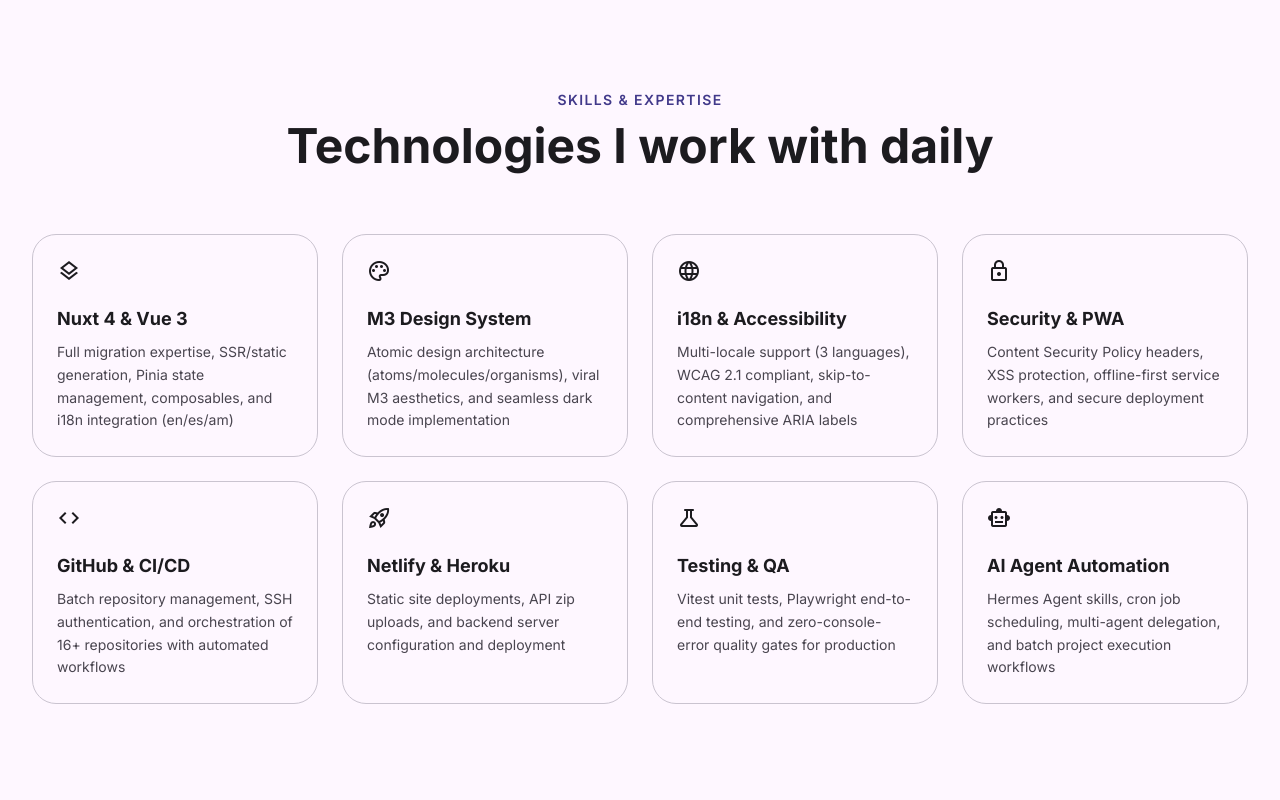
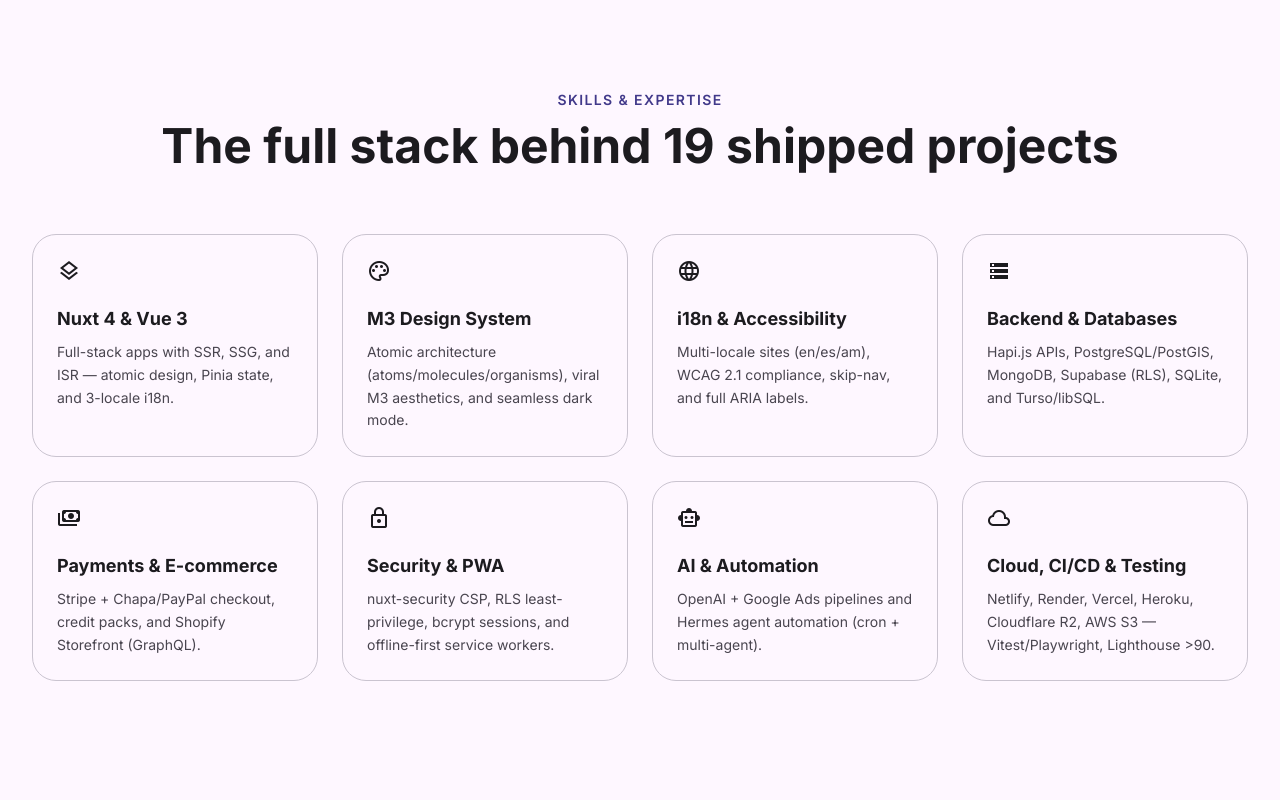
Before and after one commit to sh1r00/shiro-portfolio-nuxt4, a Nuxt app: page / in a window 1280 px wide. Shown: the part 1200-2000 px from the top of the page. Built offline with nearby package versions, Linux system fonts and the light colour scheme; no server answers.

Commit message:
docs: add DOCUMENTATION.md (steps/functionality/pitfalls-fixes) + refresh README

```diff
--- a/app/components/organisms/OAboutSection.vue
+++ b/app/components/organisms/OAboutSection.vue
@@ -6,7 +6,7 @@
 const email = computed(() => content.value.contact_email || 'joedoe98210@gmail.com')
 
 const aboutStats = [
-  { value: '16+', key: 'projects' },
+  { value: '19', key: 'projects' },
   { value: '5', key: 'categories' },
   { value: '3', key: 'languages' },
   { value: '∞', key: 'detail' },
--- a/app/components/organisms/OSkillsSection.vue
+++ b/app/components/organisms/OSkillsSection.vue
@@ -5,11 +5,11 @@
   { key: 'nuxt', icon: 'layers' },
   { key: 'm3', icon: 'palette' },
   { key: 'i18n', icon: 'language' },
+  { key: 'backend', icon: 'storage' },
+  { key: 'payments', icon: 'payments' },
   { key: 'security', icon: 'lock' },
-  { key: 'github', icon: 'code' },
-  { key: 'netlify', icon: 'rocket_launch' },
-  { key: 'testing', icon: 'science' },
   { key: 'ai', icon: 'smart_toy' },
+  { key: 'cloud', icon: 'cloud' },
 ]
 </script>
 
--- a/i18n/locales/am.json
+++ b/i18n/locales/am.json
@@ -8,15 +8,39 @@
   },
   "skills": {
     "title": "ችሎታዎች እና እውቀት",
-    "subtitle": "በየቀኑ የምሰራባቸው ቴክኖሎጂዎች",
-    "nuxt": { "name": "Nuxt 4 እና Vue 3", "desc": "ሙሉ የፍልሰት እውቀት፣ SSR/static generation፣ Pinia state፣ composables እና i18n ውህደት (en/es/am)" },
-    "m3": { "name": "M3 ዲዛይን ሲስተም", "desc": "Atomic ዲዛይን አርክቴክቸር (atoms/molecules/organisms)፣ viral M3 ውበት እና ጥሩ የጨለማ ሁነታ" },
-    "i18n": { "name": "i18n እና ተደራሽነት", "desc": "ባለብዙ ቋንቋ ድጋፍ (3 ቋንቋዎች)፣ WCAG 2.1፣ skip-to-content እና ሙሉ ARIA መለያዎች" },
-    "security": { "name": "ደህንነት እና PWA", "desc": "CSP ራስጌዎች፣ XSS ጥበቃ፣ offline-first service workers እና ደህንነቱ የተጠበቀ ማሰማራት" },
-    "github": { "name": "GitHub እና CI/CD", "desc": "ባች የሪፖዚቶሪ አስተዳደር፣ SSH ማረጋገጫ እና የ16+ ሪፖዚቶሪዎች በራስ-ሰር ፍሰቶች" },
-    "netlify": { "name": "Netlify እና Heroku", "desc": "Static ድረ-ገጾች ማሰማራት፣ API zip ጭነቶች እና የbackend አገልጋይ ውቅር" },
-    "testing": { "name": "Testing እና QA", "desc": "Vitest unit ሙከራዎች፣ Playwright E2E እና ዜሮ-ኮንሶል-ስህተት የጥራት ቁጥጥር" },
-    "ai": { "name": "AI Agent አውቶሜሽን", "desc": "Hermes Agent skills፣ cron መርሐግብር፣ multi-agent ውክልና እና ባች የስራ ፍሰቶች" }
+    "subtitle": "ከ19 የተሰማሩ ፕሮጀክቶች በስተጀርባ ያለው ሙሉ ቁልል",
+    "nuxt": {
+      "name": "Nuxt 4 እና Vue 3",
+      "desc": "SSR፣ SSG እና ISR ያላቸው ሙሉ-ቁልል መተግበሪያዎች — atomic ዲዛይን፣ Pinia እና ባለ3-ቋንቋ i18n።"
+    },
+    "m3": {
+      "name": "M3 ዲዛይን ሲስተም",
+      "desc": "Atomic አርክቴክቸር (atoms/molecules/organisms)፣ viral M3 ውበት እና ጥሩ የጨለማ ሁነታ።"
+    },
+    "i18n": {
+      "name": "i18n እና ተደራሽነት",
+      "desc": "ባለብዙ ቋንቋ ጣቢያዎች (en/es/am)፣ WCAG 2.1፣ skip-nav እና ሙሉ ARIA መለያዎች።"
+    },
+    "backend": {
+      "name": "Backend እና ዳታቤዝ",
+      "desc": "Hapi.js APIs፣ PostgreSQL/PostGIS፣ MongoDB፣ Supabase (RLS)፣ SQLite እና Turso/libSQL።"
+    },
+    "payments": {
+      "name": "ክፍያዎች እና E-commerce",
+      "desc": "Stripe + Chapa/PayPal checkout፣ የክሬዲት ጥቅሎች እና Shopify Storefront (GraphQL)።"
+    },
+    "security": {
+      "name": "ደህንነት እና PWA",
+      "desc": "nuxt-security CSP፣ RLS ዝቅተኛ-ልዩነት፣ bcrypt ክፍለ-ጊዜዎች እና offline-first service workers።"
+    },
+    "ai": {
+      "name": "AI እና አውቶሜሽን",
+      "desc": "OpenAI + Google Ads ፓይፕላይኖች እና Hermes agent አውቶሜሽን (cron + multi-agent)።"
+    },
+    "cloud": {
+      "name": "Cloud፣ CI/CD እና Testing",
+      "desc": "Netlify፣ Render፣ Vercel፣ Heroku፣ Cloudflare R2፣ AWS S3 — Vitest/Playwright፣ Lighthouse >90።"
+    }
   },
   "works": {
     "title": "ስራዬ",
@@ -64,12 +88,12 @@
   },
   "about": {
     "title": "ስለ shiro",
-    "subtitle": "አንድ ገንቢ። 16+ ፕሮጀክቶች። ለንጹህ ኮድ እና ውብ ዲዛይን ማለቂያ የሌለው ፍቅር።",
+    "subtitle": "አንድ ገንቢ። 19 ፕሮጀክቶች። ለንጹህ ኮድ እና ውብ ዲዛይን ማለቂያ የሌለው ፍቅር።",
     "name": "sh1r00",
     "role": "ሙሉ-ቁልል ገንቢ እና የዲዛይን መሐንዲስ",
     "github": "GitHub",
     "email": "ኢሜይል",
-    "bio": "shiro በNuxt 4፣ Vue 3፣ Hapi.js እና M3 ዲዛይን የተካነ ብቸኛ ሙሉ-ቁልል ገንቢ ነው። ከ16 በላይ ፕሮጀክቶች በNetlify እና Heroku ላይ የተሰማሩ ሲሆን፣ እያንዳንዱ ጣቢያ በአፈጻጸም-መጀመሪያ አርክቴክቸር፣ በviral ውበት፣ በተደራሽነት ተገዢነት እና በዜሮ-ኮንሶል-ስህተት የጥራት ቁጥጥር ይገነባል።",
+    "bio": "shiro ብቸኛ ሙሉ-ቁልል ገንቢ እና የዲዛይን መሐንዲስ ነው። 19 ፕሮጀክቶች ተሰርተዋል — 7 ቀጥታ መተግበሪያዎች እና 12 ዳግም-ጥቅም የሚያገኙ Nuxt 4 አብነቶች — fintech፣ e-commerce፣ AI ማርኬቲንግ፣ BPO እና የአገልግሎት ገበያዎችን ያካትታል። Nuxt 4/Vue 3 እና Hapi.js፣ PostgreSQL/PostGIS፣ MongoDB፣ Supabase፣ SQLite እና Turso backends፣ ከStripe/Chapa/PayPal ክፍያዎች፣ Shopify e-commerce፣ OpenAI/Google Ads AI ፓይፕላይኖች ጋር፣ እና በNetlify፣ Render፣ Vercel እና Heroku ላይ ያለማቋረጥ ማሰማራት።",
     "stats_projects": "የተሰማሩ ፕሮጀክቶች",
     "stats_categories": "የፕሮጀክት ምድቦች",
     "stats_languages": "ቋንቋዎች",
--- a/i18n/locales/en.json
+++ b/i18n/locales/en.json
@@ -8,38 +8,38 @@
   },
   "skills": {
     "title": "Skills & Expertise",
-    "subtitle": "Technologies I work with daily",
+    "subtitle": "The full stack behind 19 shipped projects",
     "nuxt": {
       "name": "Nuxt 4 & Vue 3",
-      "desc": "Full migration expertise, SSR/static generation, Pinia state management, composables, and i18n integration (en/es/am)"
+      "desc": "Full-stack apps with SSR, SSG, and ISR — atomic design, Pinia state, and 3-locale i18n."
     },
     "m3": {
       "name": "M3 Design System",
-      "desc": "Atomic design architecture (atoms/molecules/organisms), viral M3 aesthetics, and seamless dark mode implementation"
+      "desc": "Atomic architecture (atoms/molecules/organisms), viral M3 aesthetics, and seamless dark mode."
     },
     "i18n": {
       "name": "i18n & Accessibility",
-      "desc": "Multi-locale support (3 languages), WCAG 2.1 compliant, skip-to-content navigation, and comprehensive ARIA labels"
+      "desc": "Multi-locale sites (en/es/am), WCAG 2.1 compliance, skip-nav, and full ARIA labels."
+    },
+    "backend": {
+      "name": "Backend & Databases",
+      "desc": "Hapi.js APIs, PostgreSQL/PostGIS, MongoDB, Supabase (RLS), SQLite, and Turso/libSQL."
+    },
+    "payments": {
+      "name": "Payments & E-commerce",
+      "desc": "Stripe + Chapa/PayPal checkout, credit packs, and Shopify Storefront (GraphQL)."
     },
     "security": {
       "name": "Security & PWA",
-      "desc": "Content Security Policy headers, XSS protection, offline-first service workers, and secure deployment practices"
-    },
-    "github": {
-      "name": "GitHub & CI/CD",
-      "desc": "Batch repository management, SSH authentication, and orchestration of 16+ repositories with automated workflows"
-    },
-    "netlify": {
-      "name": "Netlify & Heroku",
-      "desc": "Static site deployments, API zip uploads, and backend server configuration and deployment"
-    },
-    "testing": {
-      "name": "Testing & QA",
-      "desc": "Vitest unit tests, Playwright end-to-end testing, and zero-console-error quality gates for production"
+      "desc": "nuxt-security CSP, RLS least-privilege, bcrypt sessions, and offline-first service workers."
     },
     "ai": {
-      "name": "AI Agent Automation",
-      "desc": "Hermes Agent skills, cron job scheduling, multi-agent delegation, and batch project execution workflows"
+      "name": "AI & Automation",
+      "desc": "OpenAI + Google Ads pipelines and Hermes agent automation (cron + multi-agent)."
+    },
+    "cloud": {
+      "name": "Cloud, CI/CD & Testing",
+      "desc": "Netlify, Render, Vercel, Heroku, Cloudflare R2, AWS S3 — Vitest/Playwright, Lighthouse >90."
     }
   },
   "works": {
@@ -88,12 +88,12 @@
   },
   "about": {
     "title": "About shiro",
-    "subtitle": "One developer. 16+ projects. Endless passion for clean code and beautiful design.",
+    "subtitle": "One developer. 19 projects. Endless passion for clean code and beautiful design.",
     "name": "sh1r00",
     "role": "Full-Stack Developer & Design Engineer",
     "github": "GitHub",
     "email": "Email",
-    "bio": "shiro is a solo full-stack developer specializing in Nuxt 4, Vue 3, Hapi.js, and M3 Design. With 16+ projects deployed across Netlify and Heroku, every site is built with performance-first architecture, viral aesthetics, accessibility compliance, and zero-console-error quality gates. From restaurant fine-dining templates to fintech dashboards, from e-commerce PWAs to AI-powered marketing generators — shiro delivers production-ready code that converts.",
+    "bio": "shiro is a solo full-stack developer and design engineer. 19 projects shipped — 7 live applications and 12 reusable Nuxt 4 templates — spanning fintech, e-commerce, AI marketing, BPO, and service marketplaces. Full-stack across Nuxt 4/Vue 3 and Hapi.js, PostgreSQL/PostGIS, MongoDB, Supabase, SQLite, and Turso backends, with Stripe/Chapa/PayPal payments, Shopify e-commerce, OpenAI/Google Ads AI pipelines, and zero-downtime deploys on Netlify, Render, Vercel, and Heroku.",
     "stats_projects": "Projects Deployed",
     "stats_categories": "Project Categories",
     "stats_languages": "Languages",
--- a/i18n/locales/es.json
+++ b/i18n/locales/es.json
@@ -8,15 +8,39 @@
   },
   "skills": {
     "title": "Habilidades y Experiencia",
-    "subtitle": "Tecnologías con las que trabajo a diario",
-    "nuxt": { "name": "Nuxt 4 y Vue 3", "desc": "Experiencia en migración completa, SSR/generación estática, estado Pinia, composables e integración i18n (en/es/am)" },
-    "m3": { "name": "Sistema de Diseño M3", "desc": "Arquitectura de diseño atómico (átomos/moléculas/organismos), estética M3 viral y modo oscuro sin interrupciones" },
-    "i18n": { "name": "i18n y Accesibilidad", "desc": "Soporte multi-idioma (3 idiomas), WCAG 2.1, navegación skip-to-content y etiquetas ARIA completas" },
-    "security": { "name": "Seguridad y PWA", "desc": "Cabeceras CSP, protección XSS, service workers offline-first y prácticas de despliegue seguras" },
-    "github": { "name": "GitHub y CI/CD", "desc": "Gestión de repositorios por lotes, autenticación SSH y orquestación de 16+ repositorios con flujos automatizados" },
-    "netlify": { "name": "Netlify y Heroku", "desc": "Despliegues de sitios estáticos, subidas de API por zip y configuración y despliegue de servidores backend" },
-    "testing": { "name": "Testing y QA", "desc": "Pruebas unitarias Vitest, pruebas E2E Playwright y controles de calidad sin errores de consola" },
-    "ai": { "name": "Automatización con Agentes IA", "desc": "Skills de Hermes Agent, programación cron, delegación multi-agente y flujos de ejecución por lotes" }
+    "subtitle": "El stack completo detrás de 19 proyectos",
+    "nuxt": {
+      "name": "Nuxt 4 y Vue 3",
+      "desc": "Apps full-stack con SSR, SSG e ISR — diseño atómico, estado Pinia e i18n de 3 idiomas."
+    },
+    "m3": {
+      "name": "Sistema de Diseño M3",
+      "desc": "Arquitectura atómica (átomos/moléculas/organismos), estética M3 viral y modo oscuro fluido."
+    },
+    "i18n": {
+      "name": "i18n y Accesibilidad",
+      "desc": "Sitios multi-idioma (en/es/am), WCAG 2.1, skip-nav y etiquetas ARIA completas."
+    },
+    "backend": {
+      "name": "Backend y Bases de Datos",
+      "desc": "APIs Hapi.js, PostgreSQL/PostGIS, MongoDB, Supabase (RLS), SQLite y Turso/libSQL."
+    },
+    "payments": {
+      "name": "Pagos y E-commerce",
+      "desc": "Checkout con Stripe + Chapa/PayPal, paquetes de créditos y Shopify Storefront (GraphQL)."
+    },
+    "security": {
+      "name": "Seguridad y PWA",
+      "desc": "CSP de nuxt-security, RLS de mínimo privilegio, sesiones bcrypt y service workers offline-first."
+    },
+    "ai": {
+      "name": "IA y Automatización",
+      "desc": "Pipelines OpenAI + Google Ads y automatización con Hermes agents (cron + multi-agente)."
+    },
+    "cloud": {
+      "name": "Cloud, CI/CD y Testing",
+      "desc": "Netlify, Render, Vercel, Heroku, Cloudflare R2, AWS S3 — Vitest/Playwright, Lighthouse >90."
+    }
   },
   "works": {
     "title": "Mi Trabajo",
@@ -64,12 +88,12 @@
   },
   "about": {
     "title": "Sobre shiro",
-    "subtitle": "Un desarrollador. 16+ proyectos. Pasión infinita por el código limpio y el diseño hermoso.",
+    "subtitle": "Un desarrollador. 19 proyectos. Pasión infinita por el código limpio y el diseño hermoso.",
     "name": "sh1r00",
     "role": "Desarrollador Full-Stack e Ingeniero de Diseño",
     "github": "GitHub",
     "email": "Correo",
-    "bio": "shiro es un desarrollador full-stack independiente especializado en Nuxt 4, Vue 3, Hapi.js y diseño M3. Con más de 16 proyectos desplegados en Netlify y Heroku, cada sitio se construye con arquitectura de rendimiento primero, estética viral, cumplimiento de accesibilidad y controles de calidad sin errores de consola. Desde plantillas de restaurantes de alta cocina hasta paneles fintech, desde PWA de comercio electrónico hasta generadores de marketing impulsados por IA — shiro entrega código listo para producción que convierte.",
+    "bio": "shiro es un desarrollador full-stack e ingeniero de diseño independiente. 19 proyectos entregados — 7 aplicaciones en vivo y 12 plantillas Nuxt 4 reutilizables — que abarcan fintech, e-commerce, marketing con IA, BPO y marketplaces de servicios. Full-stack con Nuxt 4/Vue 3 y backends Hapi.js, PostgreSQL/PostGIS, MongoDB, Supabase, SQLite y Turso, con pagos Stripe/Chapa/PayPal, e-commerce Shopify, pipelines de IA OpenAI/Google Ads y despliegues sin interrupciones en Netlify, Render, Vercel y Heroku.",
     "stats_projects": "Proyectos Desplegados",
     "stats_categories": "Categorías de Proyecto",
     "stats_languages": "Idiomas",
```
Also changed, not shown: 2 other files (tests, documents, lock files or other folders).
